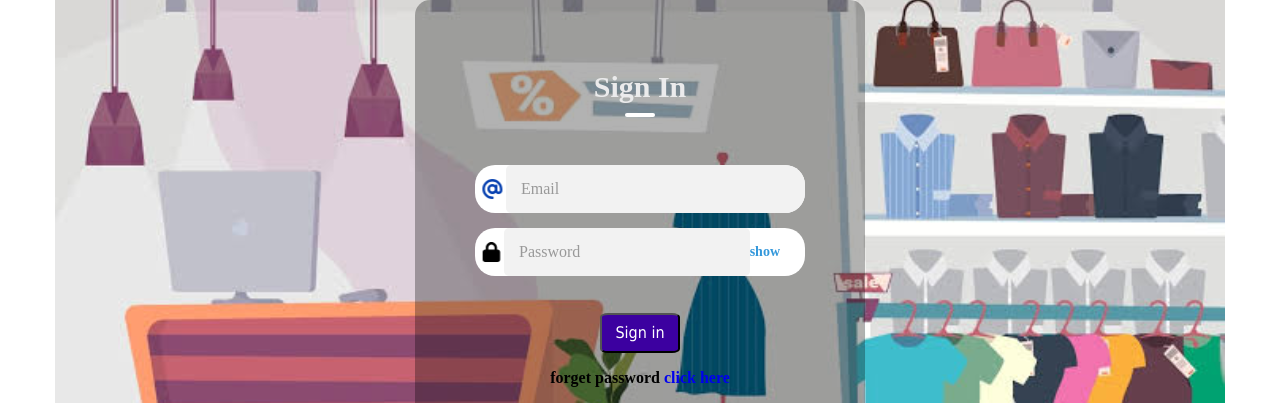
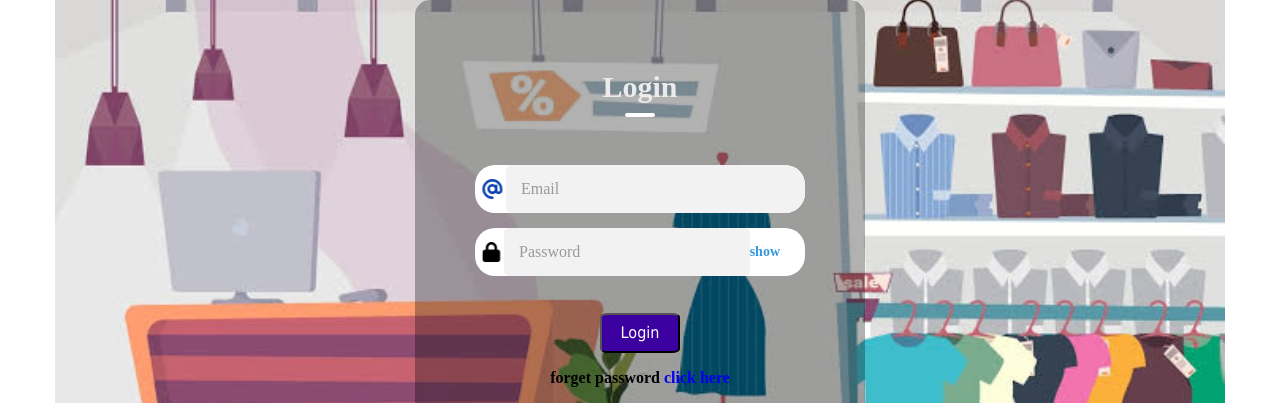
Before and after one commit to mohamedz133/Software-project, a React (Create React App) app in the folder Frontend/react_app/: page /Login in a window 1280 px wide. Shown: the part 190-593 px from the top of the page. Built offline with nearby package versions, Linux system fonts and the light colour scheme.

Commit message:
rename to login

```diff
--- a/Frontend/react_app/src/pages/Login.js
+++ b/Frontend/react_app/src/pages/Login.js
@@ -49,7 +49,7 @@ function LoginForm() {
 
         <div className="container">
             <div className="form_sign">
-                <h1 id="title">Sign In</h1>
+                <h1 id="title">Login</h1>
                 <form onSubmit={handleLogin}>
                     <div className="input-group">
                         <div className="input-field">
@@ -72,7 +72,7 @@ function LoginForm() {
                     <div className="buttons">
                         <a href="/Home">
                             <button type="submit" id="signinBtn">
-                                Sign in
+                                Login
                             </button>
                         </a>
                     </div>
--- a/Frontend/react_app/src/pages/Register.js
+++ b/Frontend/react_app/src/pages/Register.js
@@ -102,7 +102,7 @@ function Signup() {
                 <div className="transmit">
                     <Link to="/Login">
                         <button type="submit" id="signupBtn">
-                            Sign up
+                            Login
                         </button>
                     </Link>
                 </div>
```
